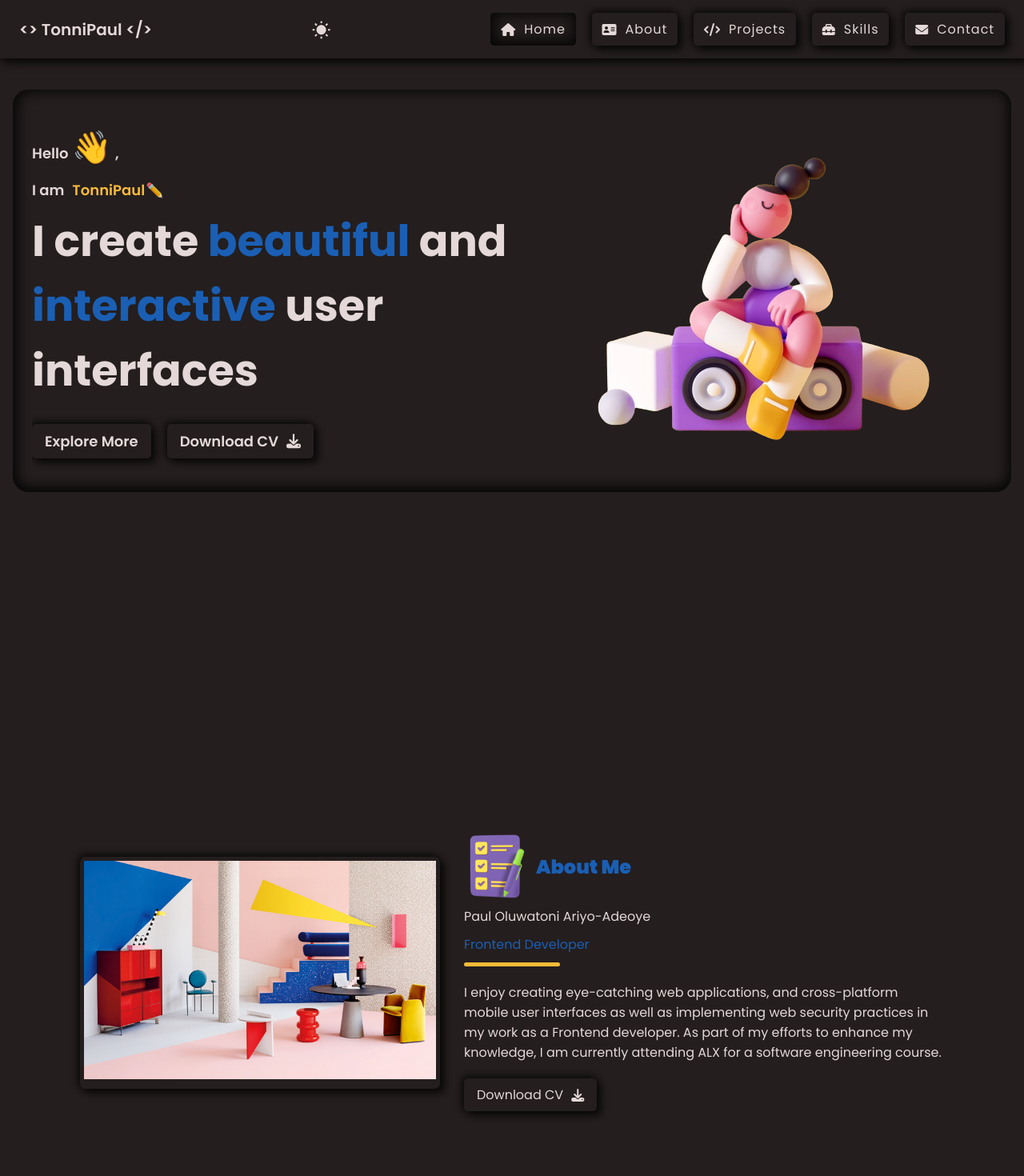
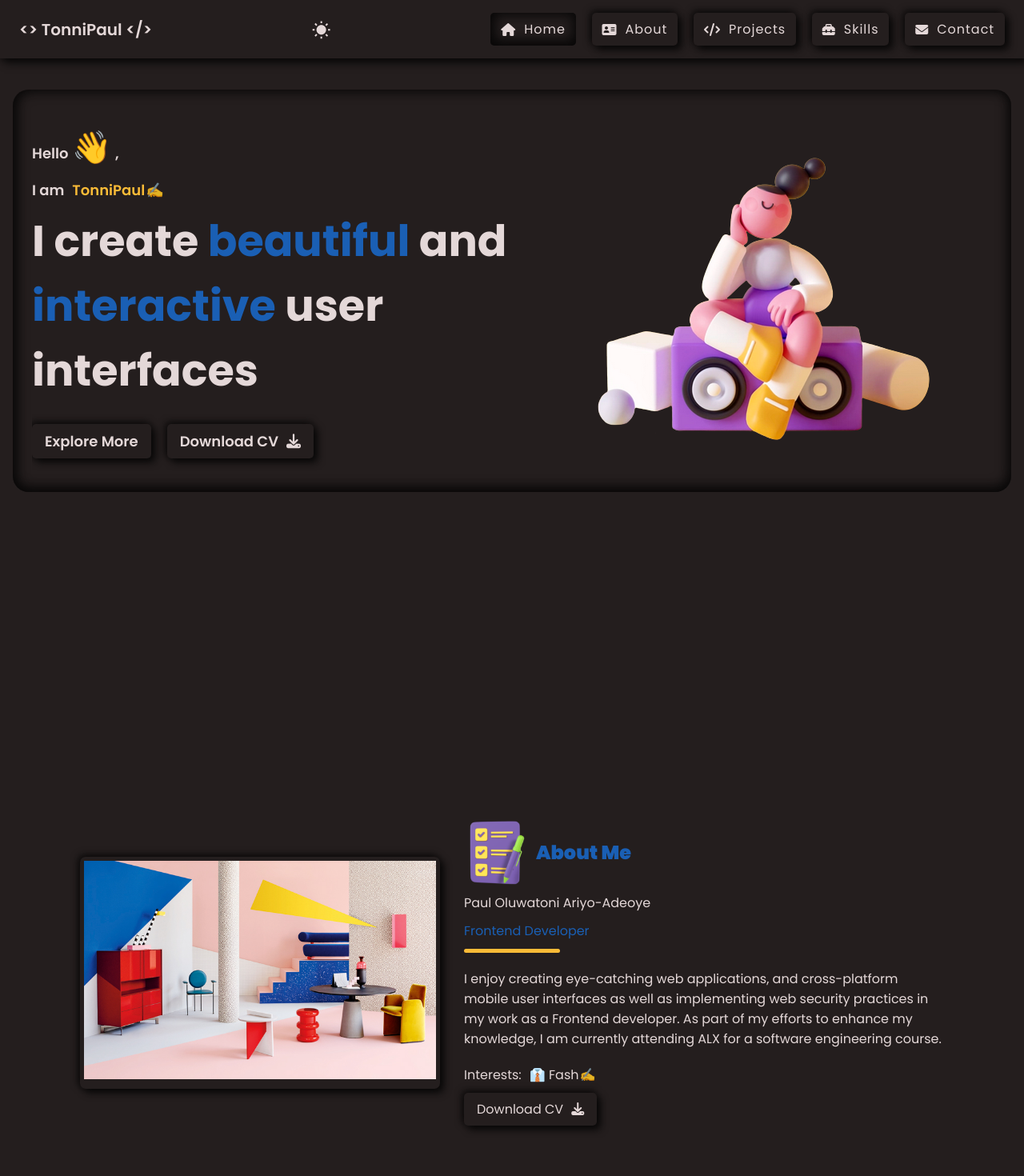
Before and after one commit to TonniPaul/portfolion, a React (Create React App) app: page / in a window 1280 px wide. Shown: the top 1470 px of the page at 80% size. Built offline with nearby package versions, Linux system fonts and the light colour scheme.

Commit message:
Added more animations and more content

```diff
--- a/src/App.css
+++ b/src/App.css
@@ -26,6 +26,9 @@ body #dark {
 .max-width {
   max-width: 1440px;
   margin: auto;
+}
+.left_align {
+  justify-content: flex-start !important;
 }
 .scroll_to_top {
   position: fixed;
--- a/src/App.js
+++ b/src/App.js
@@ -28,10 +28,12 @@ function App() {
       <NavBar onClick={toggleTheme}>
         {theme === "light" ? <Brightness2 /> : <WbSunny />}
       </NavBar>
+
       <Routes>
         <Route path="/" element={<Main />} />
         <Route path="*" element={<ErrorPage />} />
       </Routes>
+
       {/* SCROLL TO TOP ICON  */}
       <ScrollToTop />
     </div>
--- a/src/cards/projectCard/ProjectCard.jsx
+++ b/src/cards/projectCard/ProjectCard.jsx
@@ -33,6 +33,7 @@ const ProjectCard = ({ image, description, liveSite, github, title }) => {
       className="project-card-container"
       initial={"hidden"}
       whileInView={"show"}
+      viewport={{ once: false, amount: 0.7 }}
       transition={{ staggerChildren: 0.5 }}
     >
       <div className="project_image_cont">
@@ -43,12 +44,15 @@ const ProjectCard = ({ image, description, liveSite, github, title }) => {
           variants={animateImage}
         />
       </div>
+
       <motion.p className="project--title" variants={headTextAnimate}>
         {title}
       </motion.p>
+
       <motion.p className="project-desc" variants={headTextAnimate}>
         {description}
       </motion.p>
+
       <motion.div className="flex project-links-cont">
         <a href={github} className="project-links">
           <i className="fa-brands fa-github class-purple"></i>
--- a/src/components/about/About.jsx
+++ b/src/components/about/About.jsx
@@ -3,26 +3,79 @@ import about from "../../assets/about__.png";
 import microphone from "../../assets/about.png";
 import ImageCard from "../../cards/imageCard/ImageCard";
 import { motion } from "framer-motion";
+import Typewriter from "typewriter-effect";
 
 const About = () => {
+  //framer motion animation variants
+  const leftAboutVariant = {
+    hidden: {
+      x: "-100%",
+      opacity: 0,
+      scale: 0,
+    },
+    show: {
+      x: 0,
+      opacity: 1,
+      rotate: 360,
+      scale: 1,
+      transition: {
+        type: "spring",
+        bounce: 0.2,
+        duration: 1,
+      },
+    },
+  };
+  const rightAboutVariant = {
+    hidden: {
+      x: "100%",
+      opacity: 0,
+    },
+    show: {
+      x: 0,
+      opacity: 1,
+      transition: {
+        type: "spring",
+        bounce: 0.1,
+        duration: 1,
+      },
+    },
+  };
   return (
     <section id="about">
-      <motion.div className="about-main-container">
+      <motion.div
+        className="about-main-container"
+        initial={"hidden"}
+        whileInView={"show"}
+        transition={{ staggerChildren: 0.5 }}
+      >
         <div className="about-container">
-          <ImageCard img={about} alt="about-icon" />
+          <motion.div
+            viewport={{ once: false, amount: 0.5 }}
+            variants={leftAboutVariant}
+          >
+            <ImageCard img={about} alt="about-icon" />
+          </motion.div>
 
-          <div className="about-sub-cont">
+          <motion.div
+            className="about-sub-cont"
+            viewport={{ once: false, amount: 0.5 }}
+            variants={rightAboutVariant}
+          >
             <div className="flex">
               <div className="abt-image-div">
                 <img src={microphone} alt="" className="about-image" />
               </div>
+
               <h1 className="abt-header alt-text">About Me</h1>
             </div>
+
             <div className="column">
               <p>Paul Oluwatoni Ariyo-Adeoye</p>
               <p className="alt-text"> Frontend Developer </p>
             </div>
+
             <hr className="short-hr" />
+
             <p className="about-me-text">
               I enjoy creating eye-catching web applications, and cross-platform
               mobile user interfaces as well as implementing web security
@@ -30,6 +83,26 @@ const About = () => {
               efforts to enhance my knowledge, I am currently attending ALX for
               a software engineering course.
             </p>
+
+            <p className="flex left_align">
+              Interests:
+              <Typewriter
+                options={{
+                  strings: [
+                    "🎵 Music",
+                    "👔 Fashion",
+                    "⚽ Football",
+                    "🎥 Movies",
+                    "🎮 Game",
+                  ],
+                  autoStart: true,
+                  loop: true,
+                  cursor: "✍️",
+                  pauseFor: 3000,
+                }}
+              />
+            </p>
+
             <a
               href="https://1drv.ms/b/s!AqOoOpxoiQY4gRrIPX5ofiVuX5RY?e=n5e2Pl"
               target="blank"
@@ -38,7 +111,7 @@ const About = () => {
               Download CV
               <i className="fa-solid fa-download"></i>
             </a>
-          </div>
+          </motion.div>
         </div>
       </motion.div>
     </section>
--- a/src/components/contactForm/ContactForm.jsx
+++ b/src/components/contactForm/ContactForm.jsx
@@ -3,8 +3,41 @@ import "./contactForm.css";
 import myLinks from "../../Object Files/links";
 import cont from "../../assets/cont.svg";
 import Form from "./Form";
+import { motion } from "framer-motion";
 
 const ContactForm = () => {
+  //framer motion animation variants
+  const leftVariant = {
+    hidden: {
+      x: "-100%",
+      opacity: 0,
+    },
+    show: {
+      x: 0,
+      opacity: 1,
+      transition: {
+        type: "spring",
+        bounce: 0.2,
+        duration: 3,
+      },
+    },
+  };
+  const rightVariant = {
+    hidden: {
+      x: "100%",
+      opacity: 0,
+    },
+    show: {
+      x: 0,
+      opacity: 1,
+      transition: {
+        type: "spring",
+        bounce: 0.1,
+        duration: 2,
+      },
+    },
+  };
+
   return (
     <section id="contact">
       <div className="max-width flex column contact__cont_main">
@@ -17,8 +50,17 @@ const ContactForm = () => {
             <hr className="short-hr project-hr right_hr" />
           </div>
         </div>
-        <FlatCard customClass="contact-form-cont">
-          <div className="contact-sub-div">
+        <motion.div
+          className="max_content"
+          initial={"hidden"}
+          whileInView={"show"}
+          transition={{ staggerChildren: 0.5 }}
+        >
+          <FlatCard
+            customClass="contact-form-cont"
+            style={{ overflow: "hidden" }}
+          >
+            <motion.div className="contact-sub-div" variants={rightVariant}>
               <h1 className="contact-head-text">
                 Interested in
                 <span className="alt-text-yellow"> collaborating</span>? Let's{" "}
@@ -44,11 +86,12 @@ const ContactForm = () => {
                   );
                 })}
               </div>
-          </div>
-          <div className="contact-sub-div-2">
+            </motion.div>
+            <motion.div className="contact-sub-div-2" variants={leftVariant}>
               <Form />
-          </div>
+            </motion.div>
           </FlatCard>
+        </motion.div>
       </div>
     </section>
   );
--- a/src/components/contactForm/Form.jsx
+++ b/src/components/contactForm/Form.jsx
@@ -1,5 +1,6 @@
 import { useForm } from "@formspree/react";
 import ThankYou from "./ThankYou";
+import Typewriter from "typewriter-effect";
 
 const Form = () => {
   const [state, handleSubmit] = useForm("mvoyvdyb");
@@ -13,7 +14,17 @@ const Form = () => {
   }
   return (
     <form className="my-form" onSubmit={handleSubmit}>
-      <h4 className=" alt-text-yellow Message-me">Drop me a message</h4>
+      <h4 className=" alt-text-yellow Message-me">
+        <Typewriter
+          options={{
+            strings: ["Drop me a message"],
+            autoStart: true,
+            loop: true,
+            cursor: "📑",
+            pauseFor: 5000,
+          }}
+        />
+      </h4>
       <div className="form-div">
         <input type="text" name="name" id="name" required />
         <label htmlFor="name"> Your Name </label>
--- a/src/components/hero/Hero.jsx
+++ b/src/components/hero/Hero.jsx
@@ -4,22 +4,51 @@ import { motion } from "framer-motion";
 import Typewriter from "typewriter-effect";
 
 const Hero = () => {
+  //framer motion animation variants
+  const leftVariant = {
+    hidden: {
+      x: "-100%",
+      opacity: 0,
+    },
+    show: {
+      x: 0,
+      opacity: 1,
+      transition: {
+        type: "spring",
+        bounce: 0.2,
+        duration: 3,
+      },
+    },
+  };
+  const rightVariant = {
+    hidden: {
+      x: "100%",
+      opacity: 0,
+    },
+    show: {
+      x: 0,
+      opacity: 1,
+      transition: {
+        type: "spring",
+        bounce: 0.4,
+      },
+    },
+  };
+
   return (
     <section id="home">
       <div className="hero-main-cont">
-        <div className="hero-flex">
-          <motion.div
-            className="hero-sub-cont-1"
-            initial={{ scale: 0 }}
-            whileInView={{ scale: 1, rotate: 360 }}
-            transition={{
-              type: "tween",
-            }}
-          >
+        <motion.div
+          className="hero-flex"
+          initial={"hidden"}
+          whileInView={"show"}
+          transition={{ staggerChildren: 0.5 }}
+        >
+          <motion.div className="hero-sub-cont-1" variants={leftVariant}>
             <p>
               Hello <span className="wave">👋</span> ,
             </p>
-            <p className="flex">
+            <p className="flex left_align">
               I am
               <span className="alt-text-yellow">
                 <Typewriter
@@ -27,8 +56,8 @@ const Hero = () => {
                     strings: ["TonniPaul"],
                     autoStart: true,
                     loop: true,
-                    cursor: "✏️",
-                    skipAddStyles: false,
+                    cursor: "✍️",
+                    pauseFor: 5000,
                   }}
                 />
               </span>
@@ -52,16 +81,10 @@ const Hero = () => {
               </a>
             </div>
           </motion.div>
-          <motion.div
-            className="hero-sub-cont"
-            initial={{ scale: 0 }}
-            whileInView={{ scale: 1 }}
-            exit={{ scale: 0 }}
-            transition={{ delay: 0.7, ease: "circInOut" }}
-          >
+          <motion.div className="hero-sub-cont" variants={rightVariant}>
             <img src={hero} alt="hero img" className="hero-img" />
           </motion.div>
-        </div>
+        </motion.div>
       </div>
     </section>
   );
--- a/src/components/hero/hero.css
+++ b/src/components/hero/hero.css
@@ -97,6 +97,9 @@
       padding: 4rem 0 0;
 
    }
+   .wave {
+      font-size: 20px;
+   }
    .hero-main-text {
       font-size: 25px;
    }
--- a/src/index.css
+++ b/src/index.css
@@ -30,6 +30,7 @@ section {
   justify-content: center;
   user-select: none;
   padding: 3rem 0;
+  overflow: hidden;
 }
 .switch {
   font-size: 20px;
@@ -55,6 +56,6 @@ section {
 @media (max-width : 600px) {
 
   section {
-    padding: 3rem 0;
+    padding: 6rem 0;
   }
 }
```
Also changed, not shown: src/components/contactForm/contactForm.css (+12 -3 lines), src/components/projects/Project.jsx (+14 -3 lines), src/components/skills/Skills.jsx (+12 -1 lines). Lines whose indentation alone changed are shown as unchanged.
